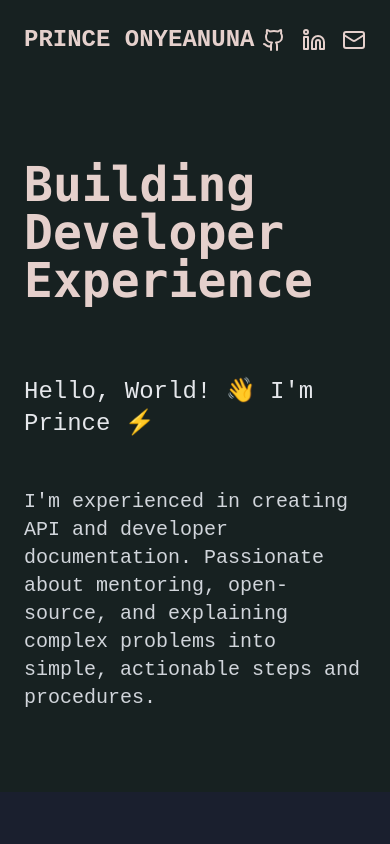
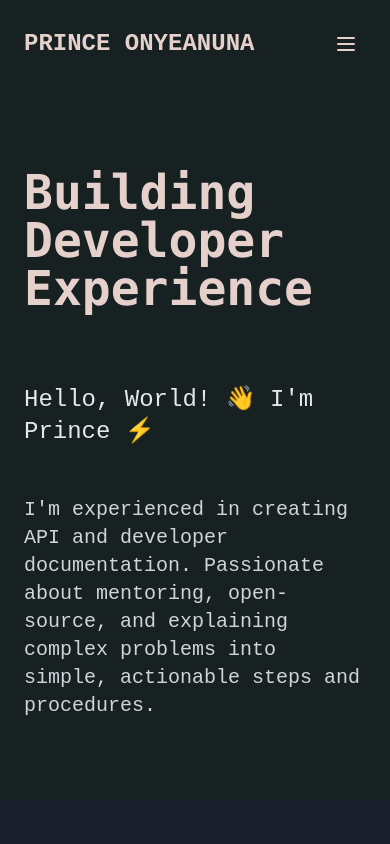
Before and after one commit to Aahil13/Portfolio, a React (Vite) app: page / in a window 390 px wide. Shown: the top 844 px of the page. Built offline with nearby package versions, Linux system fonts and the light colour scheme.

Commit message:
Initial commit

```diff
--- a/src/components/Navbar.jsx
+++ b/src/components/Navbar.jsx
@@ -1,15 +1,49 @@
-import { Github, Linkedin, Mail } from 'lucide-react';
+import { useState } from 'react';
+import { Github, Linkedin, Mail, Menu, X } from 'lucide-react';
 
 export default function Navbar() {
+  const [isOpen, setIsOpen] = useState(false);
+
+  const toggleMenu = () => {
+    setIsOpen(!isOpen);
+  };
+
   return (
-    <nav className="p-6">
+    <nav className="p-6 relative">
       <div className="max-w-6xl mx-auto flex justify-between items-center">
         <h1 className="text-2xl font-bold text-444554">PRINCE ONYEANUNA</h1>
-        <div className="flex space-x-4">
+
+        {/* Desktop Navigation */}
+        <div className="hidden md:flex space-x-4">
           <a href="https://github.com/Aahil13" className="hover:text-blue-400"><Github /></a>
           <a href="https://www.linkedin.com/in/prince-onyeanuna-607352246/" className="hover:text-blue-400"><Linkedin /></a>
           <a href="mailto:onyeanunaprince@gmail.com" className="hover:text-blue-400"><Mail /></a>
         </div>
+
+        {/* Mobile Menu Button */}
+        <button
+          onClick={toggleMenu}
+          className="md:hidden p-2 hover:bg-gray-100 rounded-lg transition-colors z-50"
+        >
+          {isOpen ? <X /> : <Menu />}
+        </button>
+
+        {/* Mobile Menu */}
+        {isOpen && (
+          <div className="absolute top-full left-0 w-full bg-eerieBlack text-paleDogwood shadow-lg md:hidden p-4 z-50">
+            <div className="flex flex-col items-center space-y-6">
+              <a href="https://github.com/Aahil13" className="hover:text-blue-400 flex items-center space-x-3 text-white w-full justify-center py-3 border border-gray-700 rounded-lg">
+                <Github /> <span>GitHub</span>
+              </a>
+              <a href="https://www.linkedin.com/in/prince-onyeanuna-607352246/" className="hover:text-blue-400 flex items-center space-x-3 text-white w-full justify-center py-3 border border-gray-700 rounded-lg">
+                <Linkedin /> <span>LinkedIn</span>
+              </a>
+              <a href="mailto:onyeanunaprince@gmail.com" className="hover:text-blue-400 flex items-center space-x-3 text-white w-full justify-center py-3 border border-gray-700 rounded-lg">
+                <Mail /> <span>Email</span>
+              </a>
+            </div>
+          </div>
+        )}
       </div>
     </nav>
   );
--- a/src/components/sections/profiles.jsx
+++ b/src/components/sections/profiles.jsx
@@ -5,6 +5,14 @@ const ProfileShowcase = () => {
   const [activeCard, setActiveCard] = useState(null);
 
   const profiles = [
+    {
+      platform: "Substack",
+      username: "@cr3ator",
+      link: "https://substack.com/@cr3ator",
+      description: "Experience life with me in my newsletter!",
+      color: "from-purple-500 to-blue-500",
+      icon: "🗞️"
+    },
     {
       platform: "Hashnode",
       username: "@Aahil",
```
